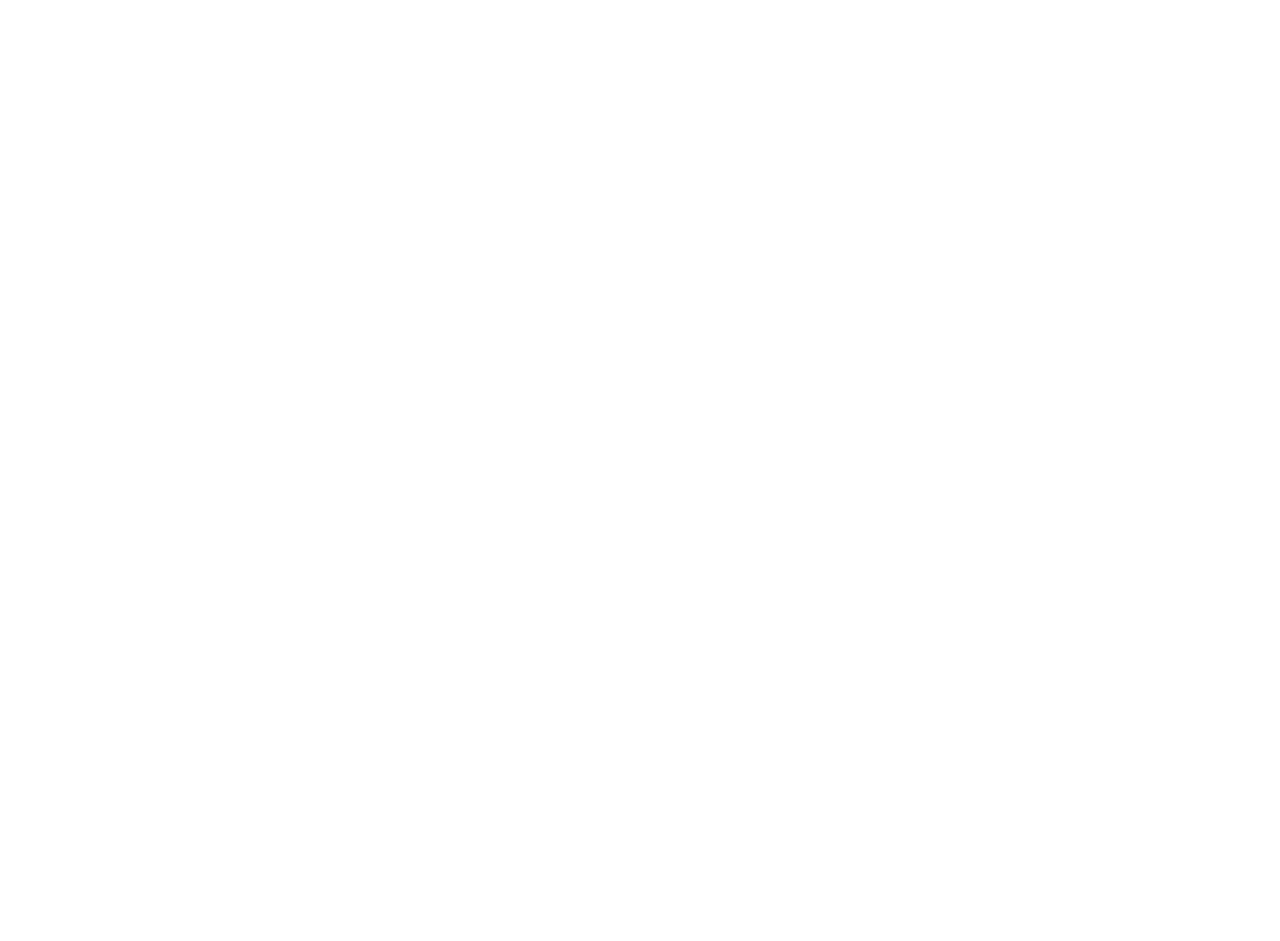
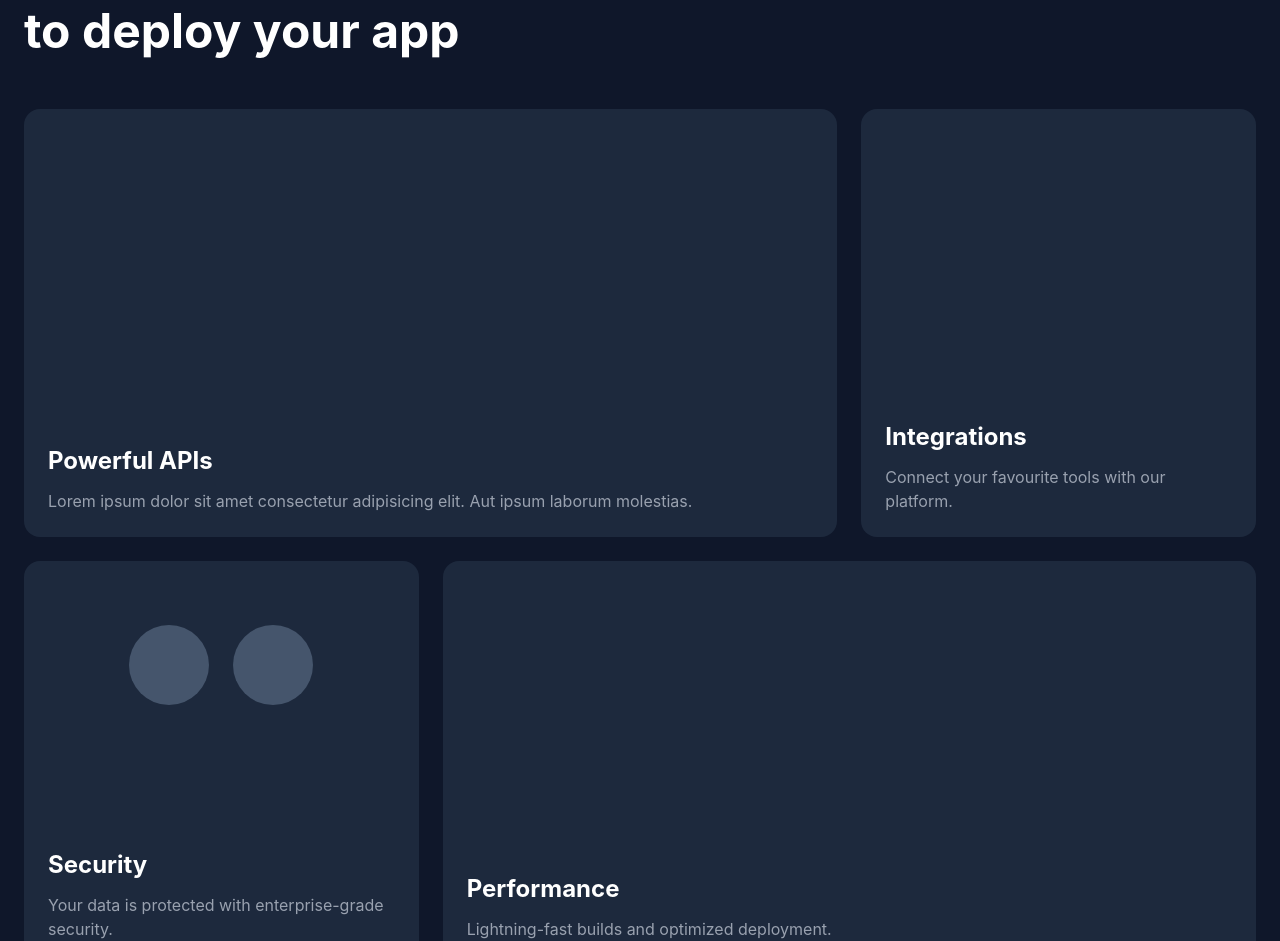
Before and after one commit to luckybarikpega80-alt/Section-App, a React (Vite) app: page /bentogrids2 in a window 1280 px wide. Before the commit this address had no page. Shown: the part 171-1112 px from the top of the page. Before the commit the page ends 800 px from the top, so only its background shows below. Built offline with nearby package versions, Linux system fonts and the light colour scheme.

Commit message:
section app

```diff
--- a/src/Bentogrids.jsx
+++ b/src/Bentogrids.jsx
@@ -30,7 +30,7 @@
                 Anim aute id magna aliqua ad ad non deserunt sunt. Qui irure qui
                 lorem cupidatat commodo.
               </p>
-              <div className="border border-slate-700 h-151 mt-4 rounded-lg overflow-hidden">
+              <div className="border border-slate-700  h-151 mt-4 rounded-lg overflow-hidden">
 
               </div>
             </div>
--- /dev/null
+++ b/src/Bentogrids2.jsx
@@ -0,0 +1,100 @@
+function Bentogrids2() {
+  return (
+    <section className="bg-[#0F172A] min-h-screen py-20 px-6">
+      <div className="max-w-7xl mx-auto">
+        {/* Heading */}
+        <p className="text-indigo-400 font-semibold">Deploy faster</p>
+
+        <h1 className="text-white text-5xl font-bold leading-tight mt-2">
+          Everything you need
+          <br />
+          to deploy your app
+        </h1>
+
+        {/* Grid */}
+        <div className="grid grid-cols-3 gap-6 mt-12">
+          {/* ===================== 1 ===================== */}
+          <div className="col-span-2 bg-slate-800 rounded-2xl overflow-hidden flex flex-col justify-between">
+            {/* Image */}
+            <div className="h-72">
+              {/* <img src={image1} alt="" className="w-full h-full object-cover" /> */}
+            </div>
+
+            {/* Text */}
+            <div className="p-6">
+              <h2 className="text-white text-2xl font-bold">Powerful APIs</h2>
+
+              <p className="text-gray-400 mt-3">
+                Lorem ipsum dolor sit amet consectetur adipisicing elit. Aut
+                ipsum laborum molestias.
+              </p>
+            </div>
+          </div>
+
+          {/* ===================== 2 ===================== */}
+          <div className="bg-slate-800 rounded-2xl overflow-hidden flex flex-col justify-between">
+            <div className="h-72">
+              {/* <img src={image2} alt="" className="w-full h-full object-cover" /> */}
+            </div>
+
+            <div className="p-6">
+              <h2 className="text-white text-2xl font-bold">Integrations</h2>
+
+              <p className="text-gray-400 mt-3">
+                Connect your favourite tools with our platform.
+              </p>
+            </div>
+          </div>
+
+          {/* ===================== 3 ===================== */}
+          <div className="bg-slate-800 rounded-2xl p-6 flex flex-col justify-between">
+            {/* Two circles */}
+            <div className="flex justify-center items-center gap-6 mt-10">
+              <div className="w-20 h-20 rounded-full bg-slate-600 overflow-hidden">
+                {/* <img
+                  src={image3}
+                  alt=""
+                  className="w-full h-full object-cover"
+                /> */}
+              </div>
+
+              <div className="w-20 h-20 rounded-full bg-slate-600 overflow-hidden">
+                {/* <img
+                  src={image4}
+                  alt=""
+                  className="w-full h-full object-cover"
+                /> */}
+              </div>
+            </div>
+
+            {/* Text */}
+            <div className="mt-10">
+              <h2 className="text-white text-2xl font-bold">Security</h2>
+
+              <p className="text-gray-400 mt-3">
+                Your data is protected with enterprise-grade security.
+              </p>
+            </div>
+          </div>
+
+          {/* ===================== 4 ===================== */}
+          <div className="col-span-2 bg-slate-800 rounded-2xl overflow-hidden flex flex-col justify-between">
+            <div className="h-72">
+              {/* <img src={image5} alt="" className="w-full h-full object-cover" /> */}
+            </div>
+
+            <div className="p-6">
+              <h2 className="text-white text-2xl font-bold">Performance</h2>
+
+              <p className="text-gray-400 mt-3">
+                Lightning-fast builds and optimized deployment.
+              </p>
+            </div>
+          </div>
+        </div>
+      </div>
+    </section>
+  );
+}
+
+export default Bentogrids2;
--- a/src/Home.jsx
+++ b/src/Home.jsx
@@ -5,17 +5,13 @@
     <section className="min-h-screen bg-[#0E1628] flex flex-col items-center py-10">
       {/* Heading */}
       <div className="text-center mb-12">
-        <h1 className="text-8xl font-black text-purple-700 leading-none">
-          LUSTER JNR
+        <h1 className="text-7xl font-black text-purple-700 leading-none">
+          LUSTER JNR TECH AND DESIGN
         </h1>
 
-        <h2 className="text-6xl font-black text-purple-700 leading-none mt-2">
-          TECH AND DESIGN
+        <h2 className="text-5xl font-black text-white leading-none mt-2">
+          ASSIGNMENT ON SECTION APP
         </h2>
-
-        <h3 className="text-4xl font-extrabold tracking-[10px] text-purple-600 mt-3">
-          SECTION PAGE
-        </h3>
       </div>
 
       {/* Grid */}
@@ -66,17 +62,17 @@
           to="/bentogrids"
           className="w-52 h-40 bg-amber-400 rounded-3xl flex items-center justify-center text-3xl font-bold text-[#0E1628] hover:scale-105 transition"
         >
-          BENTO
+          BENTO 1
         </Link>
-
         <Link
-          to="/app"
+          to="/bentogrids2"
           className="w-52 h-40 bg-amber-400 rounded-3xl flex items-center justify-center text-3xl font-bold text-[#0E1628] hover:scale-105 transition"
         >
-          APP
+          BENTO 2
         </Link>
 
         {/* Empty Boxes */}
+        {/* <div className="w-52 h-40 bg-amber-400 rounded-3xl"></div>
         <div className="w-52 h-40 bg-amber-400 rounded-3xl"></div>
         <div className="w-52 h-40 bg-amber-400 rounded-3xl"></div>
         <div className="w-52 h-40 bg-amber-400 rounded-3xl"></div>
@@ -85,12 +81,11 @@
         <div className="w-52 h-40 bg-amber-400 rounded-3xl"></div>
         <div className="w-52 h-40 bg-amber-400 rounded-3xl"></div>
         <div className="w-52 h-40 bg-amber-400 rounded-3xl"></div>
-        <div className="w-52 h-40 bg-amber-400 rounded-3xl"></div>
-        <div className="w-52 h-40 bg-amber-400 rounded-3xl"></div>
+        <div className="w-52 h-40 bg-amber-400 rounded-3xl"></div> */}
       </div>
 
       {/* Footer */}
-      <p className="text-white italic text-4xl mt-16">
+      <p className="text-white italic text-2xl mt-16">
         copy right. Alright right reserve luster jnr tech and design 2026
       </p>
     </section>
--- a/src/main.jsx
+++ b/src/main.jsx
@@ -12,6 +12,7 @@
 import CtaSection from "./CtaSection";
 import CtaSection2 from "./CtaSection2";
 import Bentogrids from "./Bentogrids";
+import Bentogrids2 from "./Bentogrids2";
 
 createRoot(document.getElementById("root")).render(
   <StrictMode>
@@ -29,7 +30,7 @@
         <Route path="/cta2" element={<CtaSection2 />} />
 
         <Route path="/bentogrids" element={<Bentogrids />} />
-
+        <Route path="/bentogrids2" element={<Bentogrids2 />} />
         <Route path="/app" element={<App />} />
       </Routes>
     </BrowserRouter>
```
